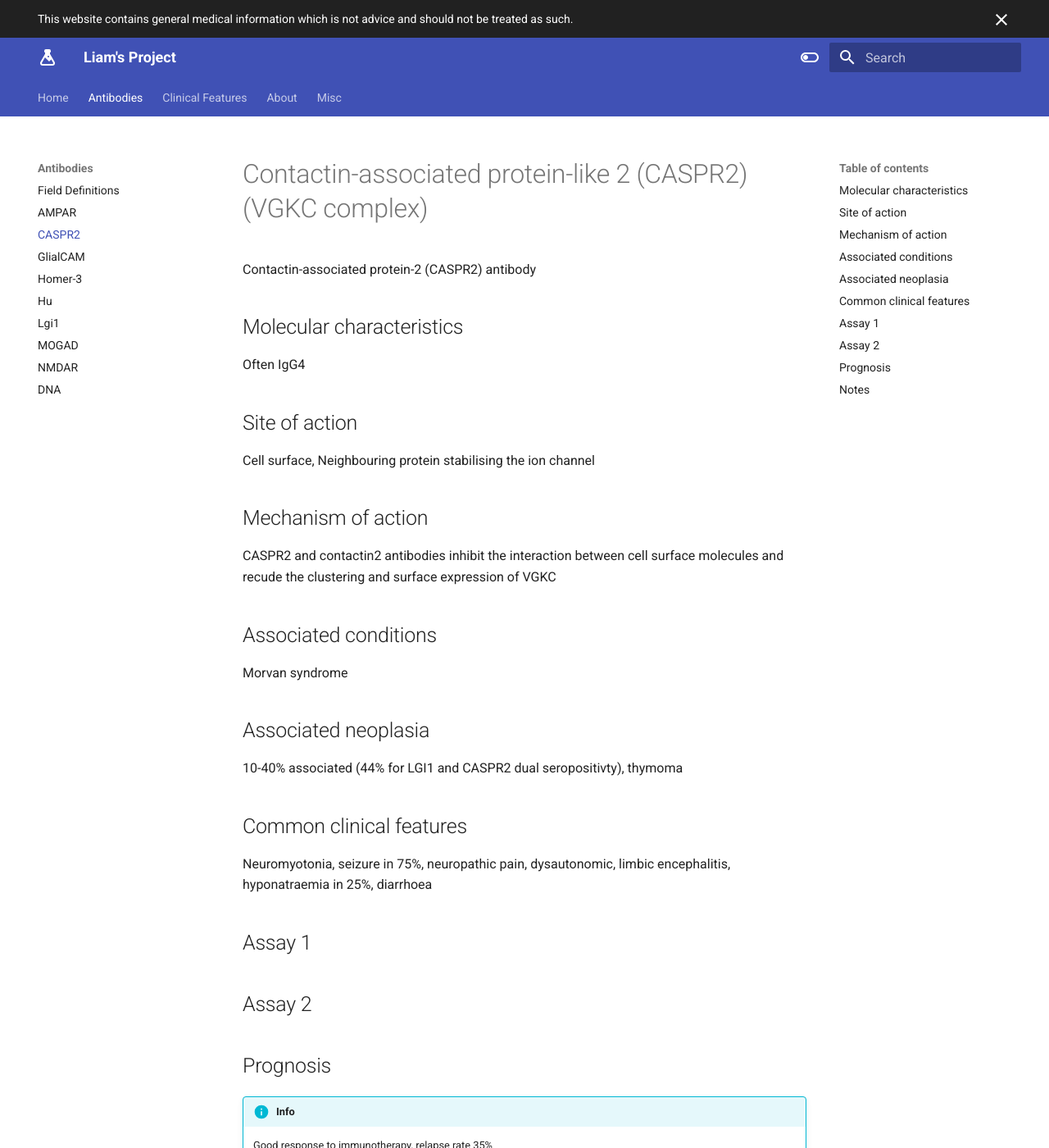
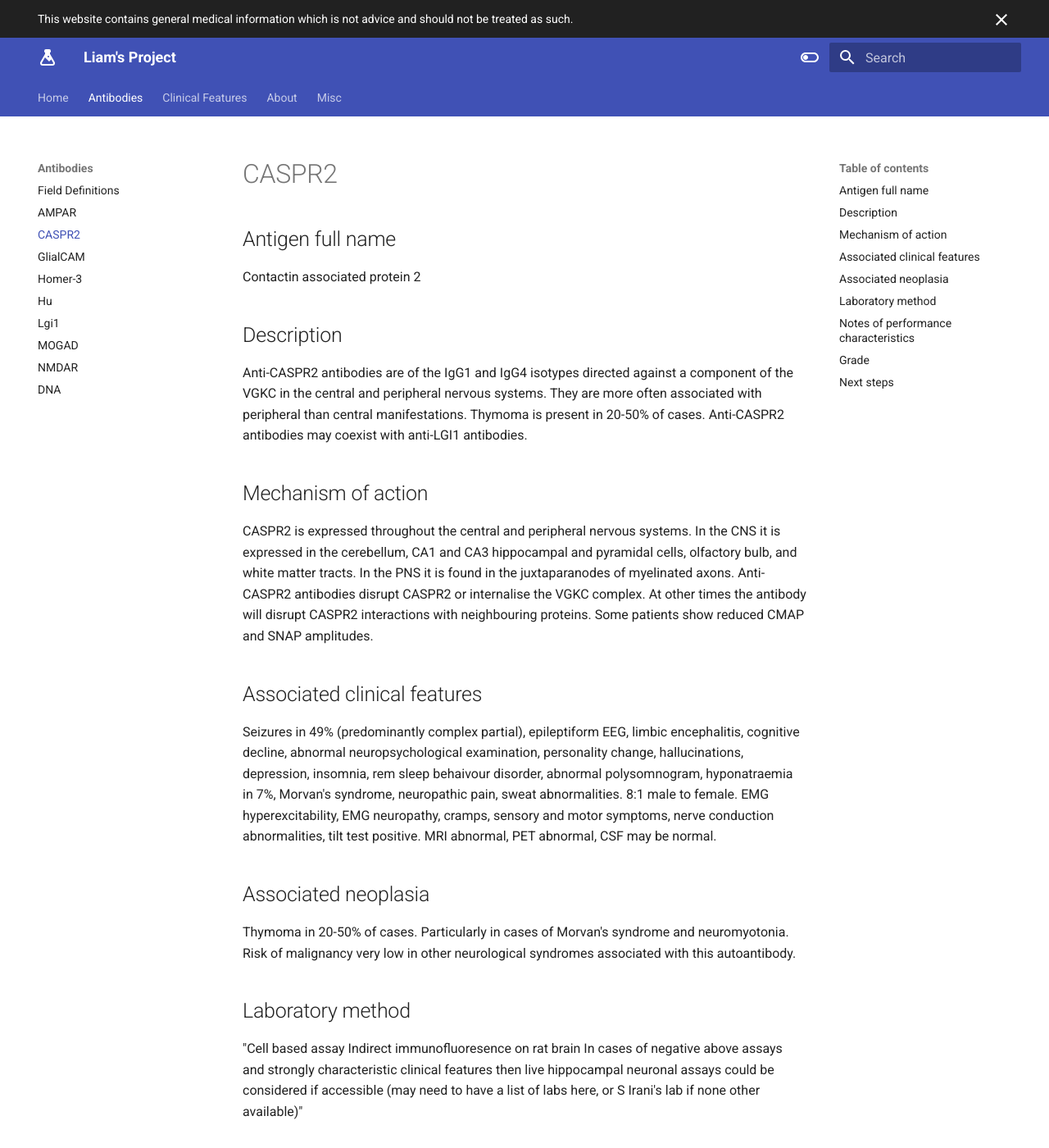
Before and after one commit to monchee/liamsproject, an MkDocs documentation site: the page built from docs/antibodies/caspr2.md, in a window 1280 px wide and 1400 px high. Shown: the whole window at 82% size. Built offline with MkDocs 1.6.1 and Material for MkDocs 9.7.7, drawn with Linux system fonts in a browser that asks for light colours; plug-ins that fetch from the network failed and are left out; some of the changed text lies outside the part shown.

Commit message:
Update caspr2.md

```diff
--- a/docs/antibodies/caspr2.md
+++ b/docs/antibodies/caspr2.md
@@ -1,33 +1,52 @@
-# Contactin-associated protein-like 2 (CASPR2) (VGKC complex)
+---
+hide:
+  - tags
+tags:
+  - Seizures
+  - Limbic encephalitis
+  - Cognitive decline
+  - Personality change
+  - Hallucinations
+  - Depression
+  - Insomnia
+  - Sleep behaviour disorder
+  - Neuropathic pain
+  - Sweat abnormalities
+  - Cramps
+---
 
-Contactin-associated protein-2 (CASPR2) antibody
+# CASPR2
 
-## Molecular characteristics
-Often IgG4
+## Antigen full name
+Contactin associated protein 2
 
-## Site of action
-Cell surface, Neighbouring protein stabilising the ion channel
+## Description
+Anti-CASPR2 antibodies are of the IgG1 and IgG4 isotypes directed against a component of the VGKC in the central and peripheral nervous systems. They are more often associated with peripheral than central manifestations. Thymoma is present in 20-50% of cases. Anti-CASPR2 antibodies may coexist with anti-LGI1 antibodies.
 
 ## Mechanism of action
-CASPR2 and contactin2 antibodies inhibit the interaction between cell surface molecules and recude the clustering and surface expression of VGKC
+CASPR2 is expressed throughout the central and peripheral nervous systems. In the CNS it is expressed in the cerebellum, CA1 and CA3 hippocampal and pyramidal cells, olfactory bulb, and white matter tracts. In the PNS it is found in the juxtaparanodes of myelinated axons. Anti-CASPR2 antibodies disrupt CASPR2 or internalise the VGKC complex. At other times the antibody will disrupt CASPR2 interactions with neighbouring proteins. Some patients show reduced CMAP and SNAP amplitudes.
 
-## Associated conditions
-Morvan syndrome
+## Associated clinical features
+Seizures in 49% (predominantly complex partial), epileptiform EEG, limbic encephalitis, cognitive decline, abnormal neuropsychological examination, personality change, hallucinations, depression, insomnia, rem sleep behaivour disorder, abnormal polysomnogram, hyponatraemia in 7%, Morvan's syndrome, neuropathic pain, sweat abnormalities. 8:1 male to female. EMG hyperexcitability, EMG neuropathy, cramps, sensory and motor symptoms, nerve conduction abnormalities, tilt test positive. MRI abnormal, PET abnormal, CSF may be normal.
 
 ## Associated neoplasia
-10-40% associated (44% for LGI1 and CASPR2 dual seropositivty), thymoma
+Thymoma in 20-50% of cases. Particularly in cases of Morvan's syndrome and neuromyotonia. Risk of malignancy very low in other neurological syndromes associated with this autoantibody.
 
-## Common clinical features
-Neuromyotonia, seizure in 75%, neuropathic pain, dysautonomic, limbic encephalitis, hyponatraemia in 25%, diarrhoea
+## Laboratory method
+"Cell based assay
+Indirect immunofluoresence on rat brain
+In cases of negative above assays and strongly characteristic clinical features then live hippocampal neuronal assays could be considered if accessible (may need to have a list of labs here, or S Irani's lab if none other available)"
 
-## Assay 1
+## Notes of performance characteristics
+Commercial CBA (Euroimmun) using CSF has a sensitivity of 66.7% and specificity of 100% for anti-CASPR2 antibodies.
 
-## Assay 2
+## Grade
 
-## Prognosis
+## Next steps
 !!! info
-    Good response to immunotherapy, relapse rate 35%
+    Do not order with anti-VGKC antibodies due to low clinical yield of 'double negative anti-VGKC' results.
 
-## Notes
-!!! note
-    With standard diagnostic criteria fulfilling clinical and investigation criteria with reasonable exclusion of all other causes the sensitivity is 81.2%, specificity 76.9%
+[^1]: "Graus, Francesc, Alberto Vogrig, Sergio Muñiz-Castrillo, Jean-Christophe G. Antoine, Virginie Desestret, Divyanshu Dubey, Bruno Giometto, et al. “Updated Diagnostic Criteria for Paraneoplastic Neurologic Syndromes.” Neurology - Neuroimmunology Neuroinflammation 8, no. 4 (July 2021): e1014. https://doi.org/10.1212/NXI.0000000000001014.
+[^2]: Michael, Sophia, Patrick Waters, and Sarosh R Irani. “Stop Testing for Autoantibodies to the VGKC-Complex: Only Request LGI1 and CASPR2.” Practical Neurology 20, no. 5 (October 2020): 377–84. https://doi.org/10.1136/practneurol-2019-002494.
+[^3]: McCracken, Lindsey, Junxian Zhang, Maxwell Greene, Anne Crivaro, Joyce Gonzalez, Malek Kamoun, and Eric Lancaster. “Improving the Antibody-Based Evaluation of Autoimmune Encephalitis.” Neurology - Neuroimmunology Neuroinflammation 4, no. 6 (November 2017): e404. https://doi.org/10.1212/NXI.0000000000000404.
+[^4]: Gadoth, Avi, Sean J. Pittock, Divyanshu Dubey, Andrew McKeon, Jeff W. Britton, John E. Schmeling, Aurelia Smith, et al. “Expanded Phenotypes and Outcomes among 256 LGI1/CASPR2-IgG-Positive Patients: LGI1/CASPR2-IgG + Patients.” Annals of Neurology 82, no. 1 (July 2017): 79–92. https://doi.org/10.1002/ana.24979."
```
